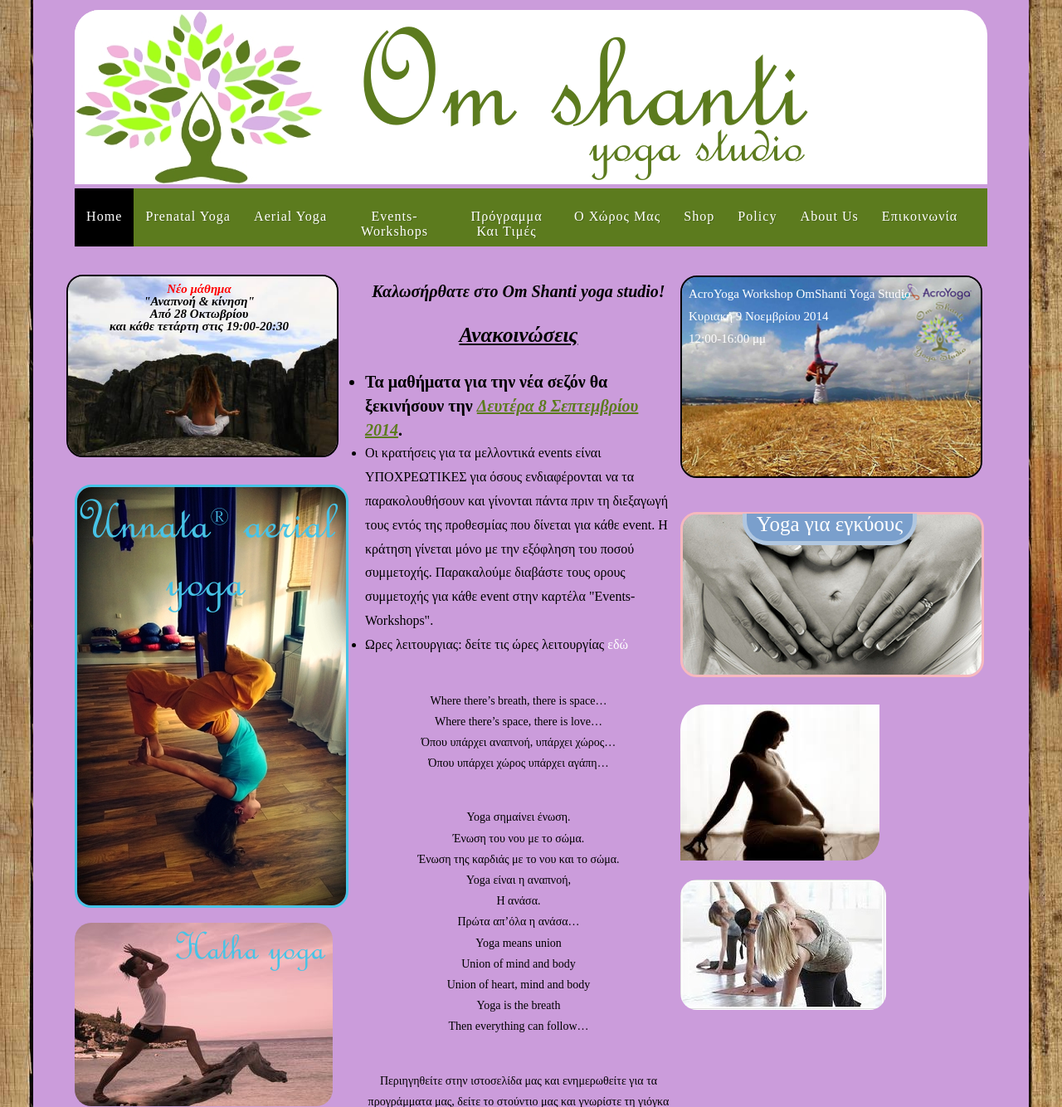
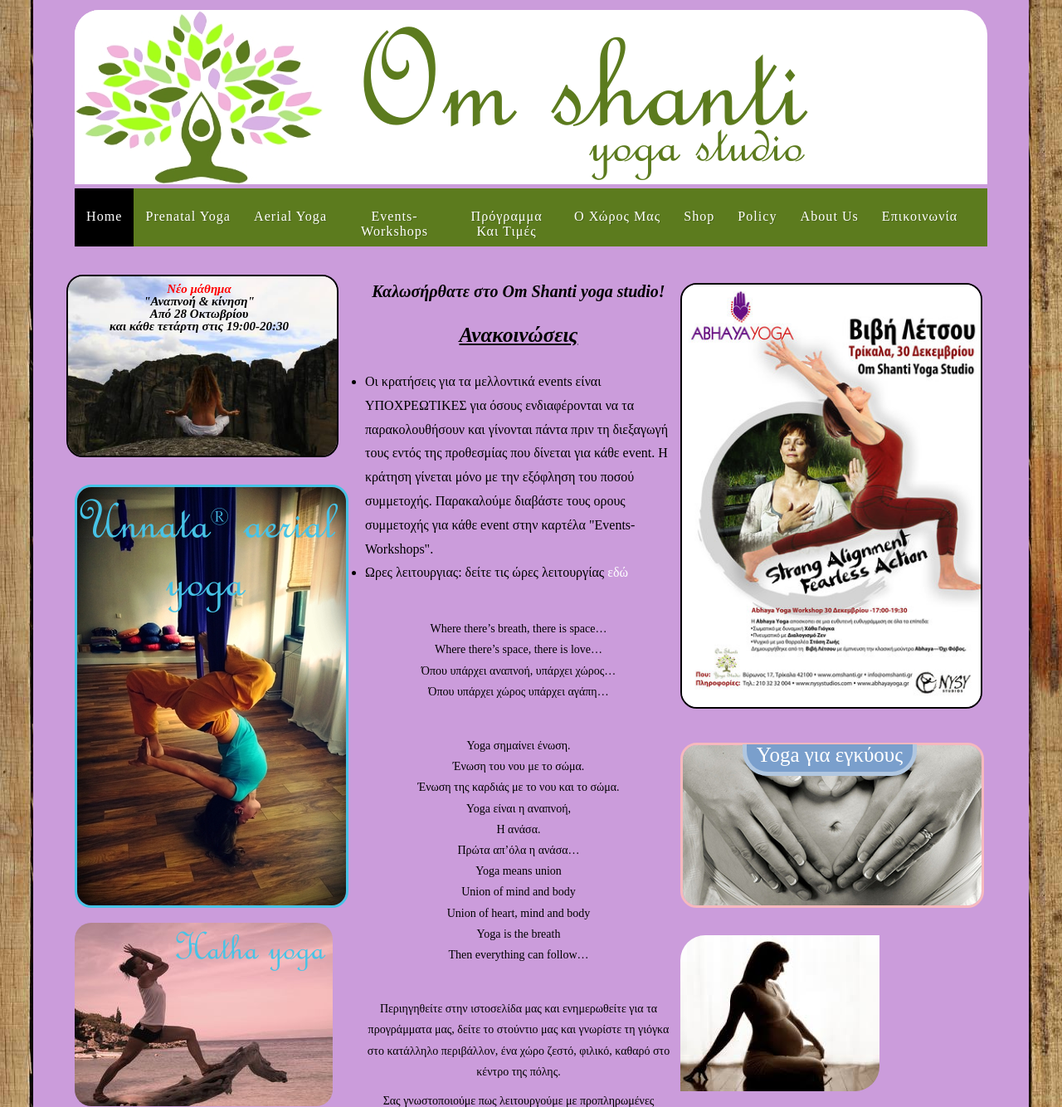
Before and after one commit to jimsiak/omshanti, a PHP site: page /?page=1 in a window 1280 px wide. Shown: the part 88-1422 px from the top of the page at 83% size. Run offline with PHP 8.4, Linux system fonts and the light colour scheme.

Commit message:
New event Abhaya. Removed previous events and an announcement from the home page.
- Synchronized with www.omshanti.gr

```diff
--- a/pages/home.html
+++ b/pages/home.html
@@ -38,7 +38,6 @@
 			<div class="announcements">
 			<h1>Ανακοινώσεις</h1>
 			<ul>
-			<li class="large_text">Τα μαθήματα για την νέα σεζόν θα ξεκινήσουν την <span style="font-style: italic; text-decoration: underline; color: #5c7b1e">Δευτέρα 8 Σεπτεμβρίου 2014</span>.</li>
 			<li>Οι κρατήσεις για τα μελλοντικά events είναι ΥΠΟΧΡΕΩΤΙΚΕΣ για όσους ενδιαφέρονται να τα παρακολουθήσουν και γίνονται πάντα πριν τη διεξαγωγή τους εντός της προθεσμίας που δίνεται για κάθε event. Η κράτηση γίνεται μόνο με την εξόφληση του ποσού συμμετοχής. Παρακαλούμε διαβάστε τους ορους συμμετοχής για κάθε event στην καρτέλα "Events-Workshops".</li>
 			<li>Ωρες λειτουργιας: δείτε τις ώρες λειτουργίας <a href="?page=program#program">εδώ</a></li>
 			</ul>
@@ -79,12 +78,9 @@ Yoga, hatha yoga, gentle yoga, morning yoga, prenatal yoga εγκυμοσύνη
 		</div>
 
 		<div id="right">
-			<div class="event_div" id="event_div_acroyoga">
-			<a href="?page=events#event_acroyoga">
-			<p>AcroYoga Workshop OmShanti Yoga Studio<br/>
-			Κυριακή 9 Νοεμβρίου 2014<br/>
-			12:00-16:00 μμ</p>
-			<img src="images/ACRO-new.jpg" alt="" />
+			<div class="event_div" id="event_div_abhaya">
+			<a href="?page=events#event_abhaya">
+			<img src="images/abhaya_workshop_home.jpg" alt="" />
 			</a>
 			</div>
 
--- a/style.css
+++ b/style.css
@@ -536,13 +536,8 @@ p#unnata_footnote {
 	margin-bottom: -70px;
 	position: relative;
 }
-#content #home_content div#event_div_acroyoga.event_div p {
-	font-size: 15px;
-	color: white;
-	z-index: 100;
-	margin-bottom: -90px;
-	position: relative;
-	margin-left: 40px;
+#content #home_content div#event_div_abhaya.event_div img {
+	width: 100%;
 }
 
 #content #home_content #right #prenatal_div {
@@ -815,6 +810,14 @@ p.important {
 	font-size: 13px;
 	font-style: italic;
 }
+
+#content #events_content div#event_abhaya div.main_img_div img {
+	width: 50%;
+	float: left;
+	margin-left: 0px;
+	margin-right: 30px;
+}
+
 /*****************************************************************************/
 
 #content #aboutus_content img {
```
Also changed, not shown: pages/events.html (+16 -0 lines), images/abhaya_workshop_events.jpg (added), images/abhaya_workshop_home.jpg (added), images/abhaya_workshop_original.jpg (added).
